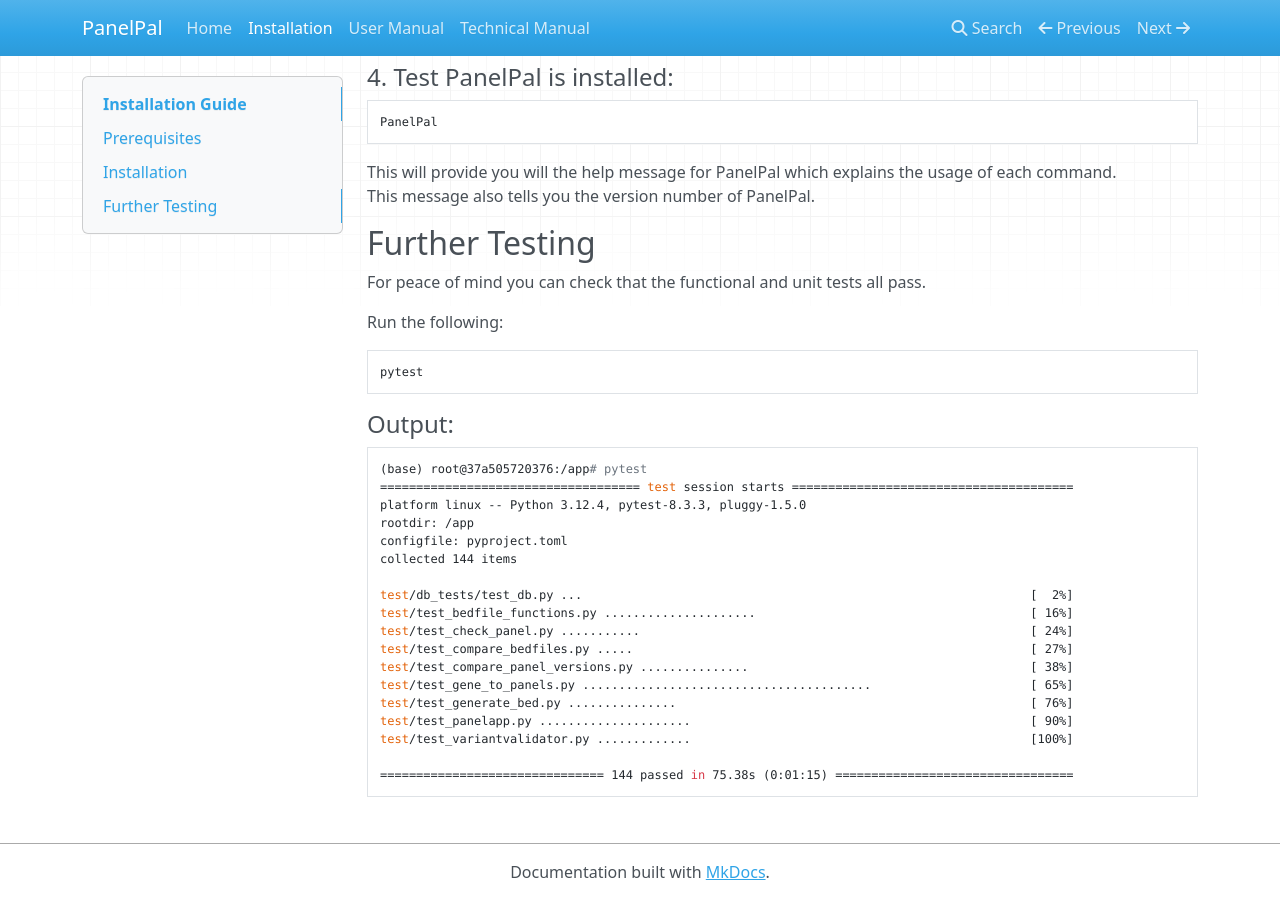
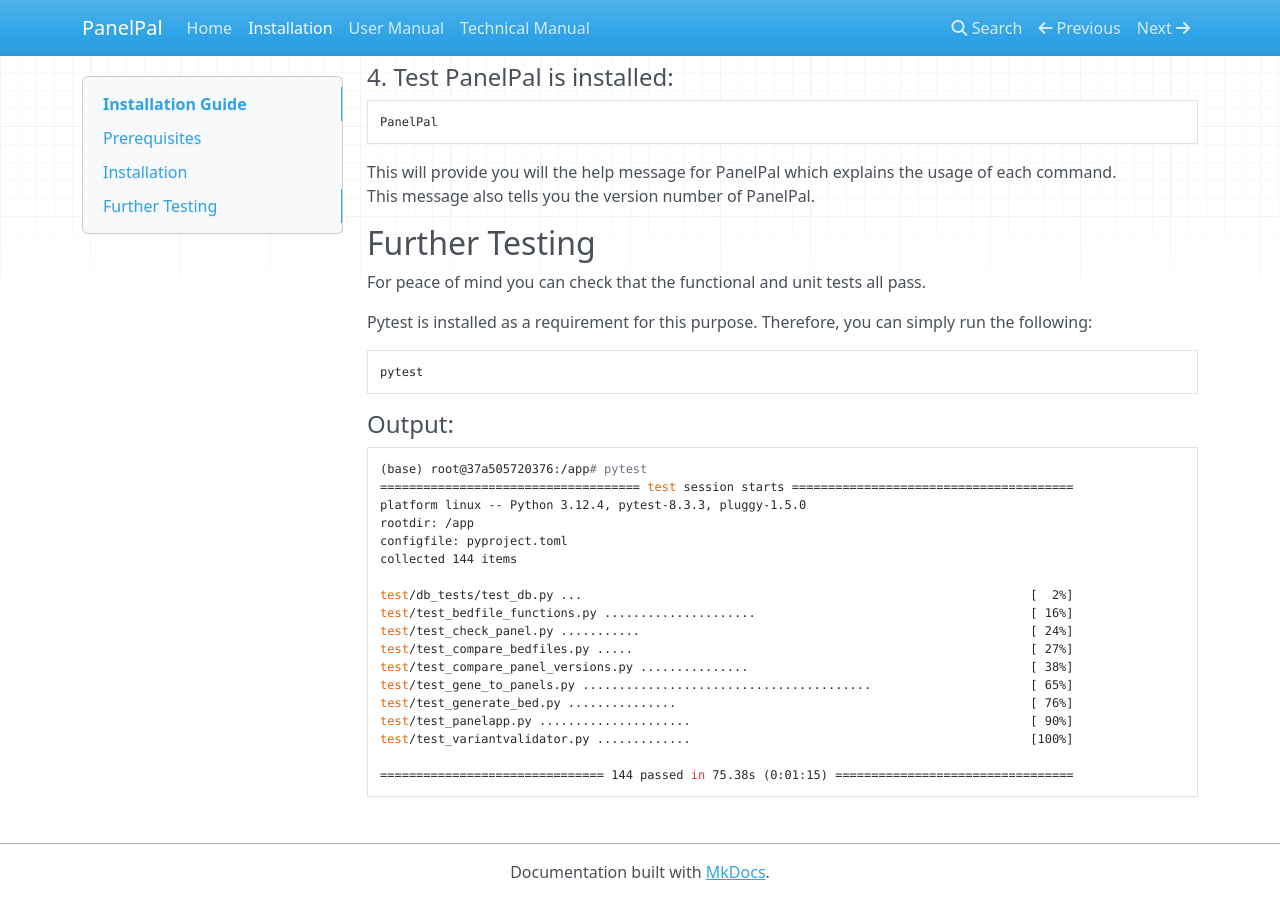
Before and after one commit to PatrickWeller/PanelPal, an MkDocs documentation site: the page built from docs/installation.md, in a window 1280 px wide and 900 px high, scrolled down 891 px. Built offline with MkDocs 1.6.1, drawn with Linux system fonts in a browser that asks for light colours; nearby versions of some CDN libraries.

Commit message:
Small change to installation.md testing info #107

````diff
--- a/docs/installation.md
+++ b/docs/installation.md
@@ -49,7 +49,7 @@
 
 For peace of mind you can check that the functional and unit tests all pass.
 
-Run the following:
+Pytest is installed as a requirement for this purpose. Therefore, you can simply run the following:
 ```
 pytest
 ```
````
